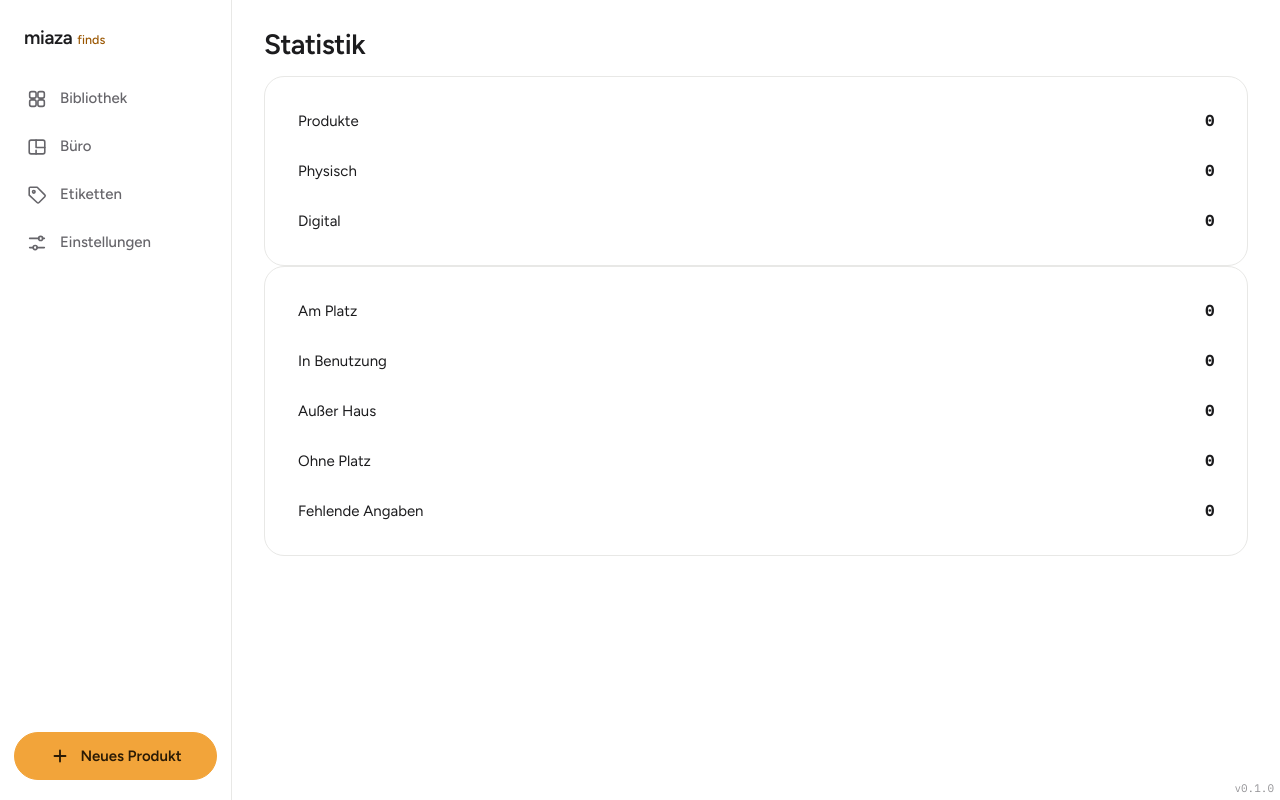
After one commit to cankatdonmez/miaza-finds, a FastAPI app: page /statistik in a window 1280 px wide. The commit adds this page. Run offline with FastAPI, Linux system fonts and the light colour scheme; data comes from the database, SQL or seed files in the repository; data that the repository does not hold is empty; parts of the project's set-up code (start-up, migrations or seed data) failed here and were passed over.

Commit message:
Statistik und Mehr-Seite (D-046)
Co-Authored-By: Claude Sonnet 5.5 <noreply@anthropic.com>

```diff
--- a/app/routes/pages.py
+++ b/app/routes/pages.py
@@ -8,7 +8,7 @@ from fastapi.responses import RedirectResponse
 
 from ..deps import get_db
 from ..fehler import Fehler
-from ..services import produkte
+from ..services import bibliothek as bestand, produkte
 from ..templating import templates
 from ..texte import t
 from ..version import VERSION
@@ -19,10 +19,10 @@ router = APIRouter()
 # kommen mit ihren Dilims dazu (SPEC 4.5). Etiketten-Druck gibt es nur am Desktop (SPEC 5).
 MENUE_DESKTOP = [("bibliothek", "menue.bibliothek", "grid"), ("buero", "menue.buero", "buero"),
                  ("etiketten", "menue.etiketten", "tag"), ("einstellungen", "menue.einstellungen", "settings")]
-# „Mehr“ erst, wenn mehr als eine Seite hineingehört (D-029); bis dahin direkt die Einstellungen
+# „Mehr“ (D-029, D-046): Statistik und Einstellungen
 # Scannen hervorgehoben; mit den Sammlungen steht es in der Mitte (SPEC 4.5, D-040)
 MENUE_TELEFON = [("bibliothek", "menue.bibliothek", "grid"), ("buero", "menue.buero", "buero"),
-                 ("scannen", "menue.scannen", "qr"), ("einstellungen", "menue.einstellungen", "settings")]
+                 ("scannen", "menue.scannen", "qr"), ("mehr", "menue.mehr", "more")]
 # Seiten, die am Telefon unter „Mehr“ liegen
 
 
@@ -85,9 +85,14 @@ def faecher_bearbeiten(request: Request, einheit_id: int, db: sqlite3.Connection
 
 
 @router.get("/mehr")
-def mehr():
-    """Alte Adresse: „Mehr“ enthält derzeit nur die Einstellungen (D-029)."""
-    return RedirectResponse("/einstellungen", status_code=303)
+def mehr(request: Request):
+    return _seite(request, "mehr", "menue.mehr")
+
+
+@router.get("/statistik")
+def statistik(request: Request, db: sqlite3.Connection = Depends(get_db)):
+    """Statistik (SPEC 6.10): am Telefon unter „Mehr“; am Desktop ersetzt die Statuszeile sie (nicht im Menü)."""
+    return _seite(request, "statistik", "statistik.titel", **bestand.statistik(db))
 
 
 @router.get("/system")
--- a/app/static/css/app.css
+++ b/app/static/css/app.css
@@ -626,3 +626,11 @@ text{pointer-events:none}
 @media print{.version{display:none}}
 
 @media (prefers-reduced-motion:reduce){*{transition:none!important;animation:none!important}}
+
+/* Mehr und Statistik (D-046) */
+.zeilen{display:flex;flex-direction:column;gap:2px}
+.zeile{display:flex;justify-content:space-between;align-items:center;gap:12px;min-height:48px;padding:0 12px;border-radius:12px;color:var(--ink)}
+.zeile:hover{background:var(--card)}
+.zeile .num{font-weight:600}
+.balken{height:6px;border-radius:3px;background:var(--line);overflow:hidden;margin:0 12px 8px}
+.balken>span{display:block;height:100%;background:var(--accent)}
--- a/app/templates/shell.html
+++ b/app/templates/shell.html
@@ -21,7 +21,7 @@
 </main>
 <nav class="leiste" aria-label="{{ t('menue.haupt') }}">
   {% for ziel, text, ic in menue_telefon %}
-  <a class="leiste-link{% if ziel == 'scannen' %} leiste-scan{% endif %}" href="/{{ ziel }}" {% if ziel == seite %}aria-current="page"{% endif %}>{{ icon(ic) }}<span>{{ t(text) }}</span></a>
+  <a class="leiste-link{% if ziel == 'scannen' %} leiste-scan{% endif %}" href="/{{ ziel }}" {% if ziel == seite or (ziel == 'mehr' and seite in ('statistik', 'einstellungen')) %}aria-current="page"{% endif %}>{{ icon(ic) }}<span>{{ t(text) }}</span></a>
   {% endfor %}
 </nav>
 {% endblock %}
--- /dev/null
+++ b/app/templates/statistik.html
@@ -0,0 +1,25 @@
+{% extends "shell.html" %}
+{% from "_macros.html" import icon %}
+{# Statistik (SPEC 6.10, D-046): jede Zahl führt in die Bibliothek mit dem passenden Filter #}
+{% block inhalt %}
+{% set z = zaehler %}
+<div class="card zeilen">
+  <a class="zeile" href="/bibliothek"><span>{{ t("statistik.gesamt") }}</span><span class="num">{{ z.gesamt }}</span></a>
+  <a class="zeile" href="/bibliothek?art=physisch"><span>{{ t("statistik.physisch") }}</span><span class="num">{{ z.physisch }}</span></a>
+  <a class="zeile" href="/bibliothek?art=digital"><span>{{ t("statistik.digital") }}</span><span class="num">{{ z.digital }}</span></a>
+</div>
+<div class="card zeilen">
+  {% for s in ["am_platz", "in_benutzung", "ausser_haus", "ohne_platz", "fehlend"] %}
+  <a class="zeile" href="/bibliothek?status={{ s }}"><span>{{ t("status." ~ s) }}</span><span class="num">{{ z[s] }}</span></a>
+  {% endfor %}
+</div>
+{% if kategorien %}
+<div class="card zeilen">
+  <h2 class="abschnitt">{{ t("statistik.nach_kategorie") }}</h2>
+  {% for k in kategorien %}
+  <a class="zeile" href="/bibliothek?kategorie={{ k.id }}"><span>{{ k.name }}</span><span class="num">{{ k.n }}</span></a>
+  <div class="balken" aria-hidden="true"><span style="width:{{ (k.n * 100 / z.gesamt) | round(1) }}%"></span></div>
+  {% endfor %}
+</div>
+{% endif %}
+{% endblock %}
```
Also changed, not shown: STATUS.md (+1 -0 lines), app/services/bibliothek.py (+11 -0 lines), app/templates/mehr.html (added, +9 -0 lines), app/texte.py (+7 -0 lines), tests/test_seiten.py (+13 -6 lines).
